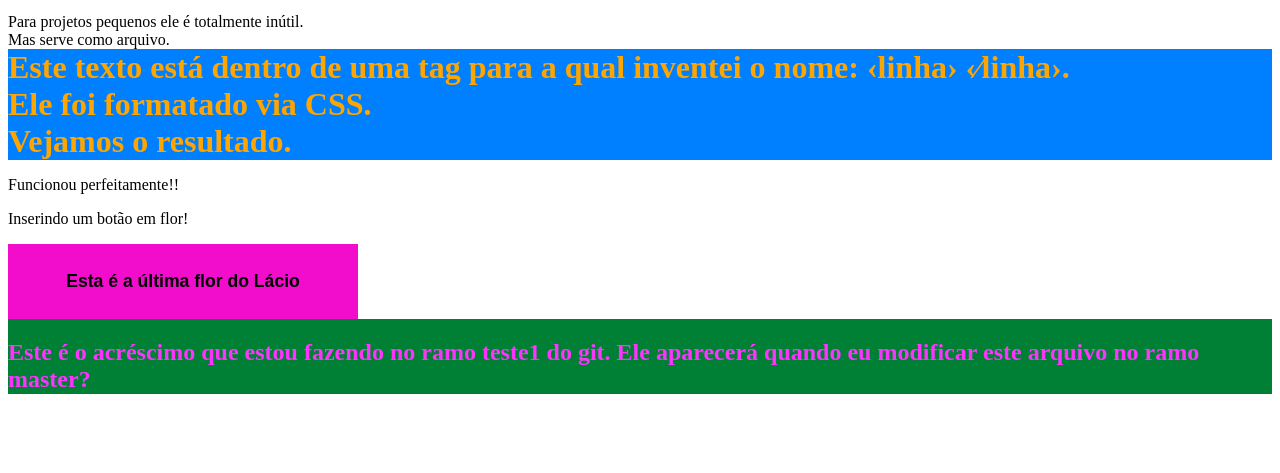
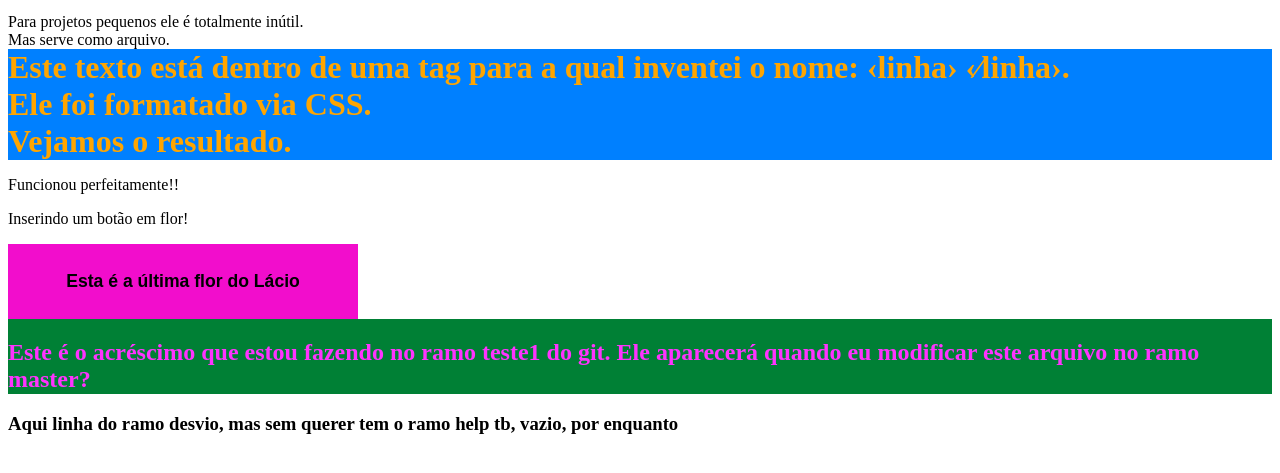
Before and after one commit to joagostini/aprendendo-git, a plain HTML site: page index.html in a window 1280 px wide. Shown: the part 101-574 px from the top of the page. Drawn offline with Linux system fonts and the light colour scheme.

Commit message:
criação do ramo desvio, mas constatou-se haver o ramo help

```diff
--- a/index.html
+++ b/index.html
@@ -23,6 +23,7 @@
     <teste1>
       Este é o acréscimo que estou fazendo no ramo teste1 do git. Ele aparecerá quando eu modificar este arquivo no ramo master?
     </teste1>
+    <h3>Aqui linha do ramo desvio, mas sem querer tem o ramo help tb, vazio, por enquanto</h3>
 
   </body>
 </html>
```
